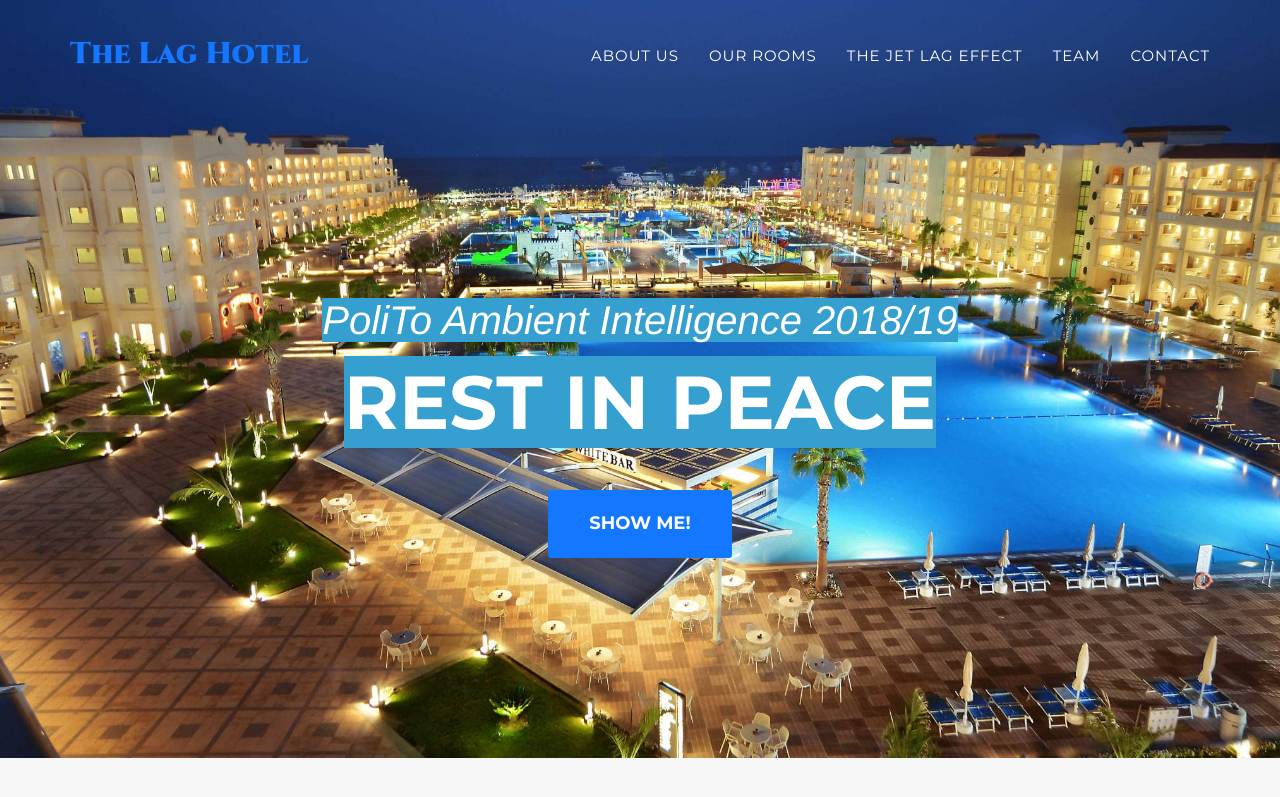
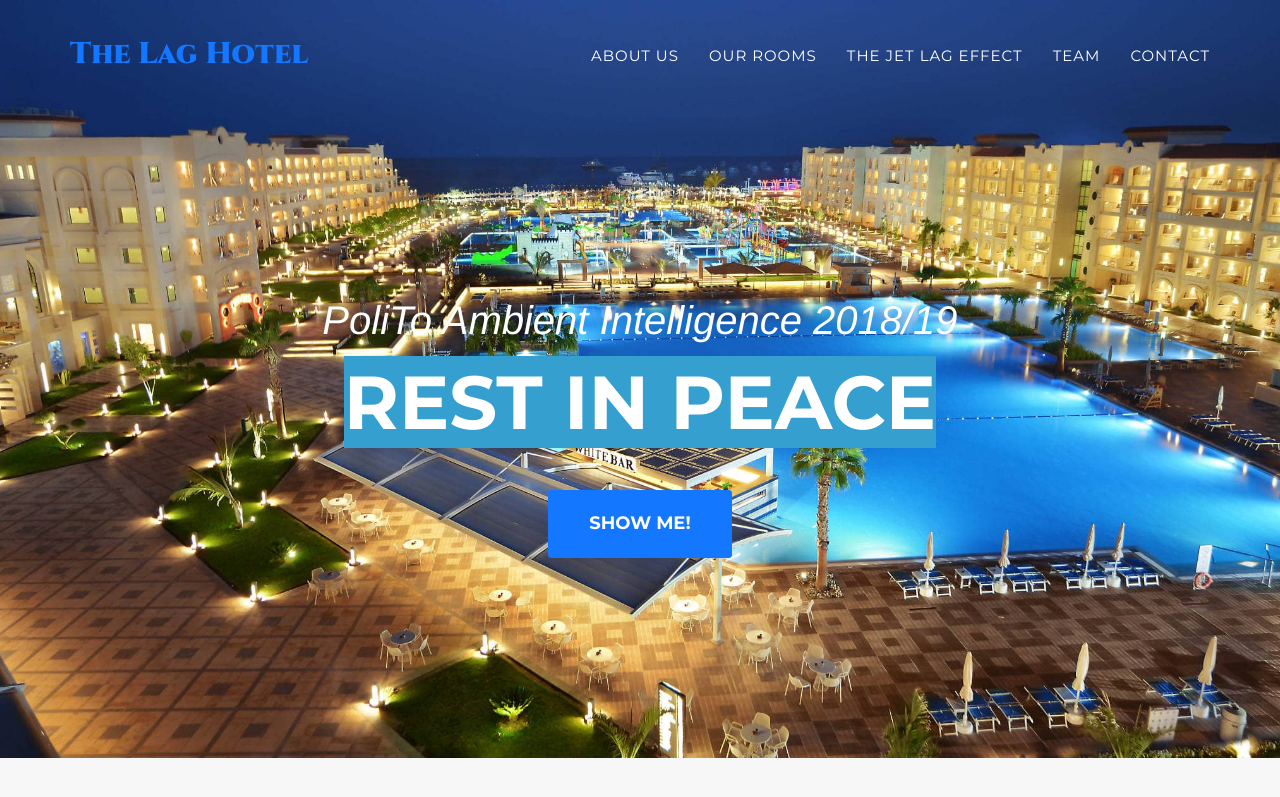
Before and after one commit to VincentGautier/Hotel-web-site, a Jekyll site: the page built from index.html, in a window 1280 px wide and 900 px high. Shown: the top 797 px of the window. Built offline with Jekyll 4.4.1, drawn with Linux system fonts in a browser that asks for light colours; some web fonts are replaced.

Commit message:
Update header.html

```diff
--- a/_includes/header.html
+++ b/_includes/header.html
@@ -45,7 +45,7 @@
     <header>
         <div class="container">
             <div class="intro-text">
-                <div class="intro-lead-in"><span style="background:#359FD0">PoliTo Ambient Intelligence 2018/19</span></div>
+                <div class="intro-lead-in">PoliTo Ambient Intelligence 2018/19</div>
                 <div class="intro-heading"><span style="background:#359FD0">Rest in peace</span></div>
                 <a href="#vision" class="page-scroll btn btn-xl">Show me!</a>
             </div>
```
